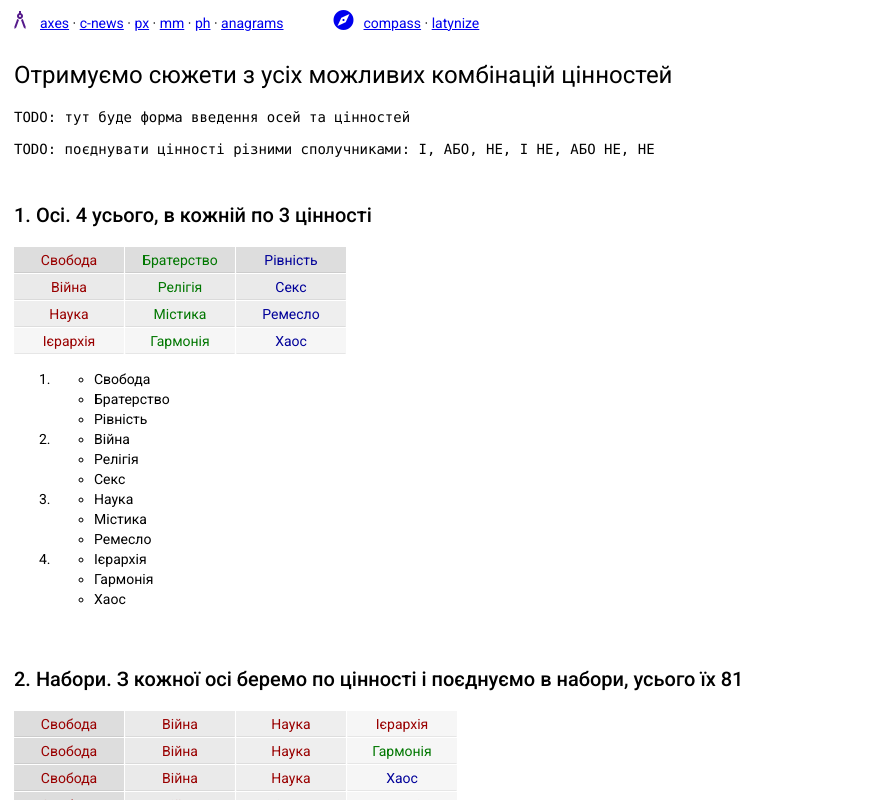
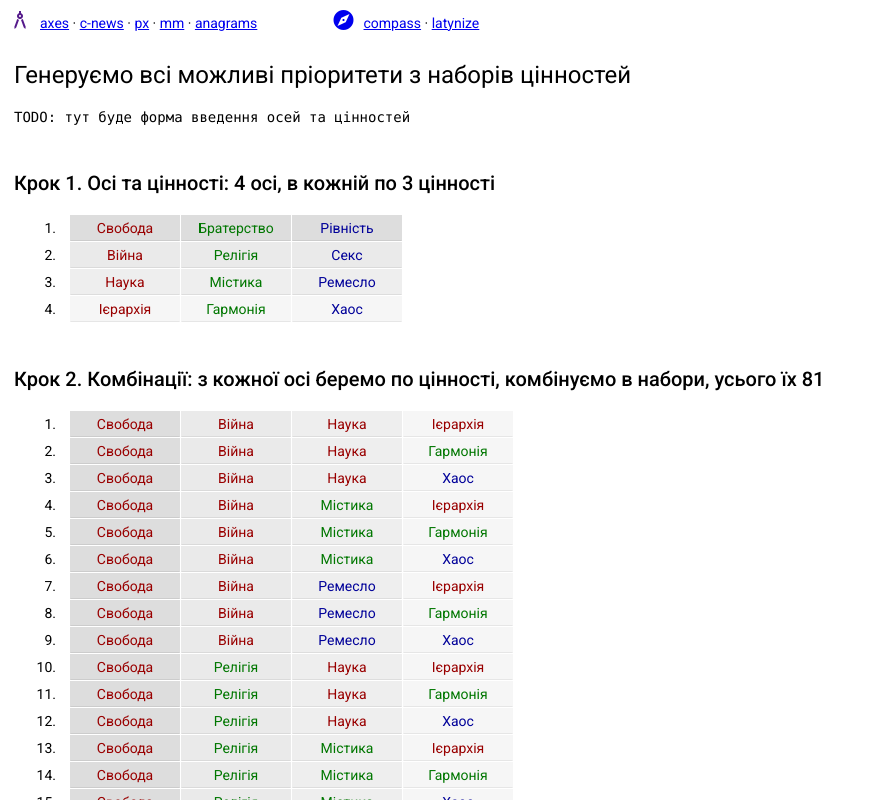
Before and after one commit to rostag/locus-poetica, an Angular app: page /generator/axes in a window 1280 px wide. Shown: the top 800 px of the page, without its empty margins (0-870 px from the left). Built offline with nearby package versions, Linux system fonts and the light colour scheme; a web font is replaced by a local one.

Commit message:
Styling generators outputs

```diff
--- a/src/app/app.component.html
+++ b/src/app/app.component.html
@@ -6,7 +6,7 @@
             <a [routerLink]="['generator/c-news']">c-news</a> &middot;
             <a [routerLink]="['generator/poetry-x']">px</a> &middot;
             <a [routerLink]="['generator/multi']">mm</a> &middot;
-            <a [routerLink]="['generator/poet-helper']">ph</a> &middot;
+            <!-- <a [routerLink]="['generator/poet-helper']">ph</a> &middot; -->
             <a [routerLink]="['generator/anagrammator']">anagrams</a>
         </span>
     </div>
@@ -23,5 +23,5 @@
 <router-outlet></router-outlet>
 
 <footer>
-    <small>&copy; 2022 Rosty</small>
+    <small>&copy; 2020-2022 Rosty. <a href="https://github.com/rostag/locus-poetica">GitHub</a></small>
 </footer>
--- a/src/app/generator/components/c-news/c-news.component.scss
+++ b/src/app/generator/components/c-news/c-news.component.scss
@@ -5,7 +5,8 @@
         padding: 12px;
         border: 1px solid #eee;
         font-family: var(--mono-font);
-        font-size: 1.1em;
+        font-size: 1.6em;
+        line-height: 1.5em;
         color: #222;
     }
 }
--- a/src/app/generator/components/c-news/c-news.component.ts
+++ b/src/app/generator/components/c-news/c-news.component.ts
@@ -91,7 +91,7 @@ export class CNewsComponent implements OnInit {
     }
     let phrase = w(intro, subject, action, provider, requested, message, is, content, soon, result);
 
-    this.news += `${phrase}\n\n *** \n\n`;
+    this.news = `${phrase}\n\n *** \n\n`;
 
     return phrase;
   }
--- a/src/app/generator/components/model-axes/model-axes.component.html
+++ b/src/app/generator/components/model-axes/model-axes.component.html
@@ -1,14 +1,14 @@
 <div class="values-renderer">
-  <h1>Отримуємо сюжети з усіх можливих комбінацій цінностей</h1>
+  <h1>Генеруємо всі можливі пріоритети з наборів цінностей</h1>
   <p>TODO: тут буде форма введення осей та цінностей</p>
-  <p>TODO: поєднувати цінності різними сполучниками: І, АБО, НЕ, І НЕ, АБО НЕ, НЕ</p>
-  <h2>1. Осі. {{axes.length}} усього, в кожній по {{axes[0].length}} цінності</h2>
+  <h2>Крок 1. Осі та цінності: {{axes.length}} осі, в кожній по {{axes[0].length}} цінності</h2>
   <div class="grid-wrap">
     <div class="senses">
       <div class="sense-body" *ngFor="let values of axes; let g = index" >
+        <span class="row-id">{{g + 1}}. </span>
         <span *ngFor="let value of values; let h = index" [matTooltip]="'Вісь ' + g + ', цінність ' + h + ''" matTooltipPosition="after" class="value" [class]="value.class" >{{value.label}}</span>
       </div>
-      <ol>
+      <!-- <ol>
         <li *ngFor="let values of axes">
           <ul>
             <li *ngFor="let value of values">
@@ -16,15 +16,16 @@
             </li>
           </ul>
         </li>
-      </ol>
+      </ol> -->
     </div>
     <!-- <pre>{{axes | json}}</pre> -->
   </div>
 
-  <h2>2. Набори. З кожної осі беремо по цінності і поєднуємо в набори, усього їх {{sets.length}}</h2>
+  <h2>Крок 2. Комбінації: з кожної осі беремо по цінності, комбінуємо в набори, усього їх {{sets.length}}</h2>
   <div class="grid-wrap">
     <div class="senses">
       <div class="sense-body" *ngFor="let values of sets; let i = index" >
+        <span class="row-id">{{i + 1}}. </span>
         <span *ngFor="let value of values; let j = index" class="value" [class]="value.class" >{{value.label}}</span>
       </div>
     </div>
@@ -32,12 +33,13 @@
     <!-- <pre>{{sets | json}}</pre> -->
   </div>
 
-  <h2>3. Пріоритети. Усі можливі пермутації цінностей в наборах. Усього {{priorities.length}}</h2>
+  <h2>Крок 3. Пріоритети. Усі можливі пермутації цінностей в наборах. Усього {{priorities.length}}</h2>
   <p>Перебираємо порядок самих осей всередині кожного набору</p>
 
   <div class="grid-wrap">
     <div class="senses">
       <div class="sense-body" *ngFor="let values of priorities; let k = index" >
+        <span class="row-id">{{k + 1}}. </span>
         <span *ngFor="let value of values; let l = index" class="value" [class]="value.class" >{{value.label}}</span>
       </div>
     </div>
@@ -45,4 +47,7 @@
     <!-- <pre>{{priorities | json}}</pre> -->
   </div>
 
+  <h2>Roadmap</h2>
+  <p>TODO: поєднувати цінності різними сполучниками: І, АБО, НЕ, І НЕ, АБО НЕ, НЕ</p>
+
 </div>
--- a/src/app/generator/components/model-axes/model-axes.component.scss
+++ b/src/app/generator/components/model-axes/model-axes.component.scss
@@ -1,10 +1,6 @@
 .values-renderer {
   display: block;
   margin: 1em;
-
-  &* {
-    font-size: 30px;
-  }
 
   p {
     font-family: var(--mono-font);
@@ -88,4 +84,10 @@
     font-family: var(--mono-font);
   }
 
+  .row-id {
+    padding-right: 1em;
+    text-align: right;
+    display: inline-block;
+    width: 3em;
+  }
 }
--- a/src/app/generator/components/poetry-x/poetry-x.component.html
+++ b/src/app/generator/components/poetry-x/poetry-x.component.html
@@ -1,5 +1,5 @@
+<p>{{ paused ? 'Paused. Click to resume': 'Mouse over. Click.' }}</p>
 <pre class="pre-poetry" (mousemove)="go()" (click)="save()">
   {{generated}}
 </pre>
-<p>{{ paused ? 'Paused. Click to resume': 'Mouse over. Click.' }}</p>
 <!-- <button mat-raised-button color="primary" (click)="draw()">Ще!</button> -->
--- a/src/app/generator/components/poetry-x/poetry-x.component.scss
+++ b/src/app/generator/components/poetry-x/poetry-x.component.scss
@@ -7,7 +7,8 @@
         border: 1px solid #eee;
         font-family: var(--secondary-font);
         text-transform: capitalize;
-        font-size: 1.1em;
+        font-size: 2.2em;
+        line-height: 1.2;
         color: #222;
     }
 }
```
Also changed, not shown: src/app/latynizator/latynizator-routing.module.ts (+1 -9 lines).
